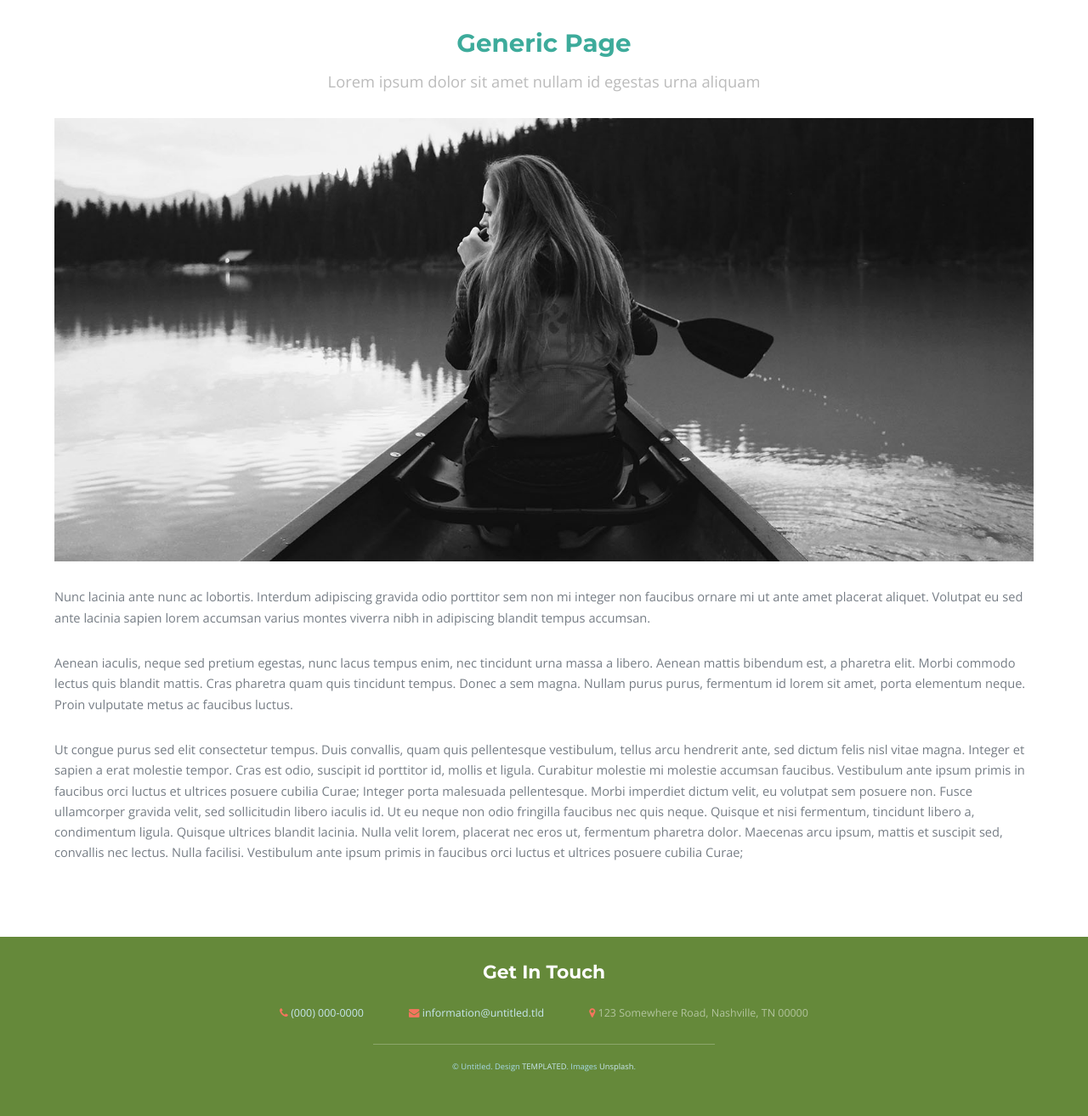
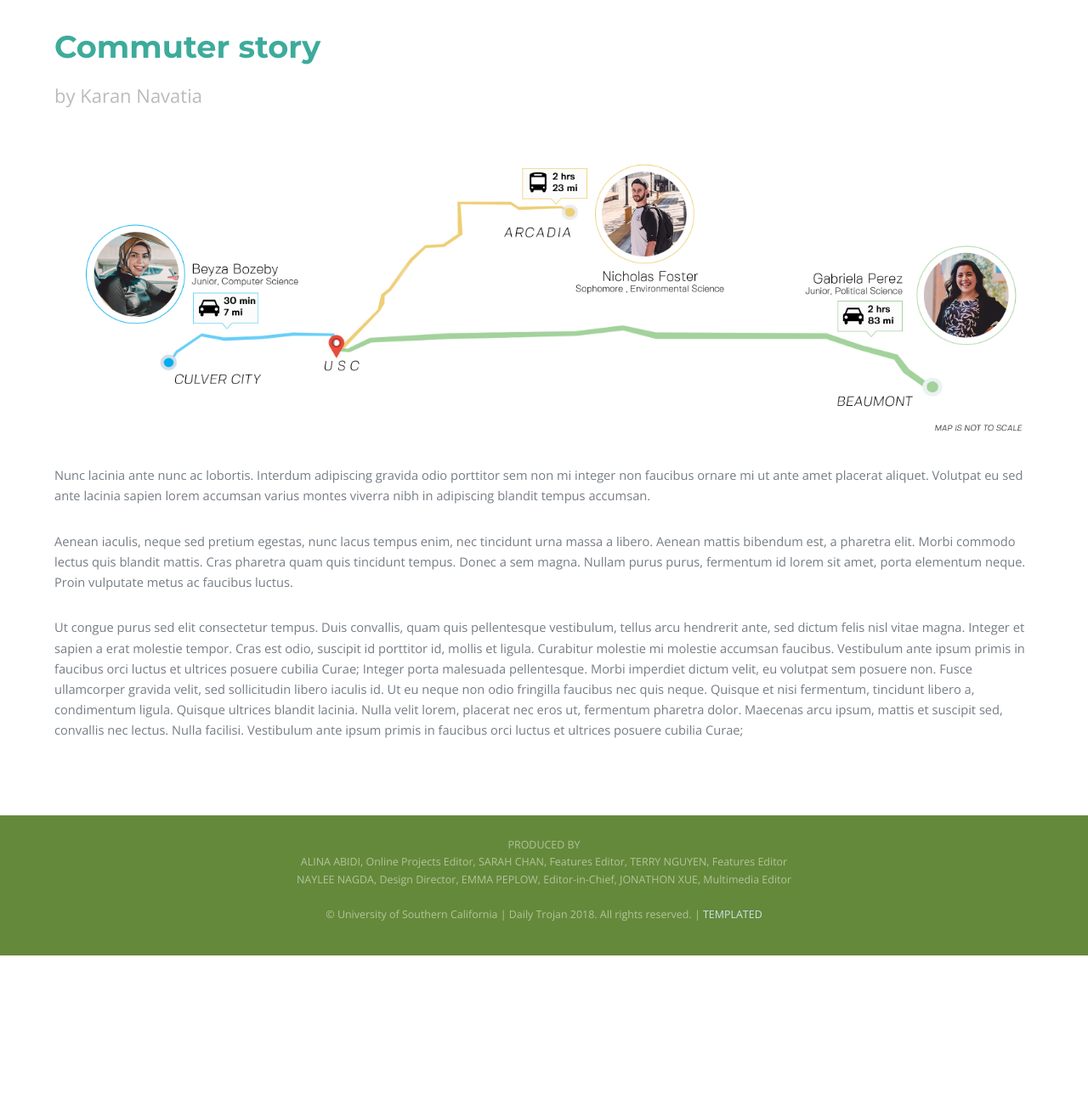
Before and after one commit to alinaf/DThousing, a plain HTML site: page commuter.html in a window 1280 px wide. Shown: the part 100-1414 px from the top of the page at 85% size. After the commit the page ends 1225 px from the top, so only its background shows below. Drawn offline with nearby package versions, Linux system fonts and the light colour scheme.

Commit message:
add some images

```diff
--- a/assets/css/main.css
+++ b/assets/css/main.css
@@ -2690,6 +2690,15 @@
 		text-align: center;
 	}
 
+	.headline h1{
+		font-size: 2.5em;
+	}
+
+	.headline p {
+		font-size: 1.5em;
+		/*border: 3px solid red;*/
+		margin-bottom: 0;
+	}
 		#header .logo {
 			color: rgba(0, 0, 0, 0.75);
 			font-family: 'Playfair Display', serif;
--- a/generic.html
+++ b/commuter.html
@@ -3,7 +3,7 @@
 <html>
 	<head>
 	<link rel="icon" href="images/favicon.png">
-	<title>Housing housing housing</title>
+	<title>Commuter headline</title>
 	<meta charset="utf-8" />
 	<meta name="viewport" content="width=device-width, initial-scale=1" />
 	<!--[if lte IE 8]><script src="assets/js/ie/html5shiv.js"></script><![endif]-->
@@ -20,33 +20,34 @@
 				<nav class="left">
 					<a href="#menu"><span>Menu</span></a>
 				</nav>
-				<a href="index.html" class="logo">Daily Trojan</a>
-				<nav class="right">
-					<a href="#" class="button alt">Log in</a>
-				</nav>
+				<a href="http://dailytrojan.com/" class="logo">DAILY TROJAN</a>
 			</header>
 
 		<!-- Menu -->
 			<nav id="menu">
 				<ul class="links">
 					<li><a href="index.html">Home</a></li>
-					<li><a href="generic.html">Generic</a></li>
-					<li><a href="elements.html">Elements</a></li>
-				</ul>
-				<ul class="actions vertical">
-					<li><a href="#" class="button fit">Login</a></li>
+					<li><a href="#one">Letter from the Editor</a></li>
+					<li><a href="elements.html">Portal</a></li>
+					<li><a href="elements.html">Eviction</a></li>
+					<li><a href="elements.html">s3</a></li>
+					<li><a href="elements.html">Transfer</a></li>
+					<li><a href="elements.html">Gak</a></li>
+					<li><a href="elements.html">Commuter</a></li>
+					<li><a href="elements.html">Legal</a></li>
 				</ul>
 			</nav>
 
 		<!-- Main -->
 			<section id="main" class="wrapper">
 				<div class="inner">
-					<header class="align-center">
-						<h1>Generic Page</h1>
-						<p>Lorem ipsum dolor sit amet nullam id egestas urna aliquam</p>
+					<header class="headline">
+						<h1>Commuter story</h1>
+						<p>by Karan Navatia</p>
+						<br><br>
 					</header>
 					<div class="image fit">
-						<img src="images/pic05.jpg" alt="" />
+						<img src="images/map.jpg" alt="" />
 					</div>
 					<p>Nunc lacinia ante nunc ac lobortis. Interdum adipiscing gravida odio porttitor sem non mi integer non faucibus ornare mi ut ante amet placerat aliquet. Volutpat eu sed ante lacinia sapien lorem accumsan varius montes viverra nibh in adipiscing blandit tempus accumsan.</p>
 					<p> Aenean iaculis, neque sed pretium egestas, nunc lacus tempus enim, nec tincidunt urna massa a libero. Aenean mattis bibendum est, a pharetra elit. Morbi commodo lectus quis blandit mattis. Cras pharetra quam quis tincidunt tempus. Donec a sem magna. Nullam purus purus, fermentum id lorem sit amet, porta elementum neque. Proin vulputate metus ac faucibus luctus.</p>
@@ -56,17 +57,13 @@
 
 		<!-- Footer -->
 			<footer id="footer">
-				<div class="inner">
-					<h2>Get In Touch</h2>
-					<ul class="actions">
-						<li><span class="icon fa-phone"></span> <a href="#">(000) 000-0000</a></li>
-						<li><span class="icon fa-envelope"></span> <a href="#">information@untitled.tld</a></li>
-						<li><span class="icon fa-map-marker"></span> 123 Somewhere Road, Nashville, TN 00000</li>
-					</ul>
-				</div>
-				<div class="copyright">
-					&copy; Untitled. Design <a href="https://templated.co">TEMPLATED</a>. Images <a href="https://unsplash.com">Unsplash</a>.
-				</div>
+						PRODUCED BY <br>
+
+						ALINA ABIDI, Online Projects Editor,
+						SARAH CHAN, Features Editor,
+						TERRY NGUYEN, Features Editor<br>
+						NAYLEE NAGDA, Design Director, EMMA PEPLOW, Editor-in-Chief, JONATHON XUE, Multimedia Editor<br><br>
+						&copy; University of Southern California | Daily Trojan 2018. All rights reserved. | <a href="https://templated.co">TEMPLATED</a></p>
 			</footer>
 
 		<!-- Scripts -->
```
Also changed, not shown: index.html (+6 -6 lines), images/map.jpg (added).
